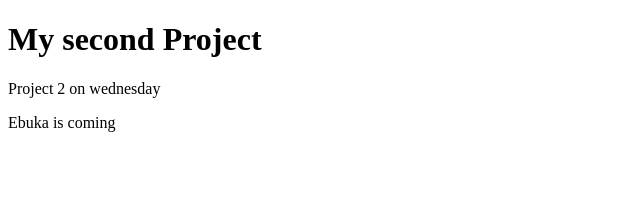
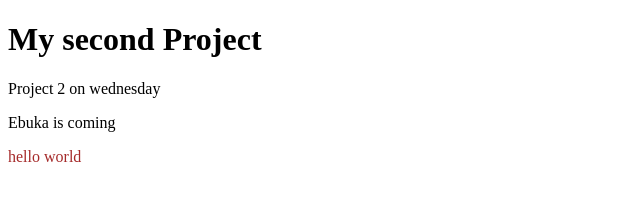
Before and after one commit to chhkas1/Project-2, a plain HTML site: page index.html in a window 1280 px wide. Shown: the full height of the page, 0-640 px from the left. Drawn offline with Linux system fonts and the light colour scheme.

Commit message:
my-last-commit2

```diff
--- a/index.html
+++ b/index.html
@@ -9,5 +9,8 @@
 <body>
     <p>Project 2 on wednesday</p>
     <p>Ebuka is coming</p>
+    <div>
+        <p style="color: brown;">hello world</p>
+    </div>
 </body>
 </html>
```
